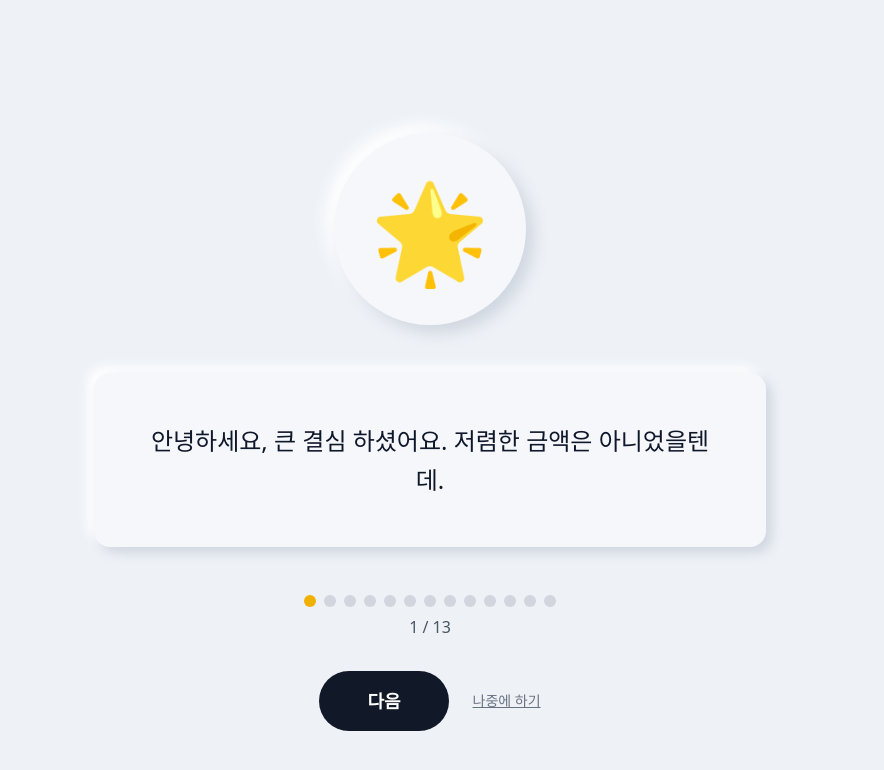
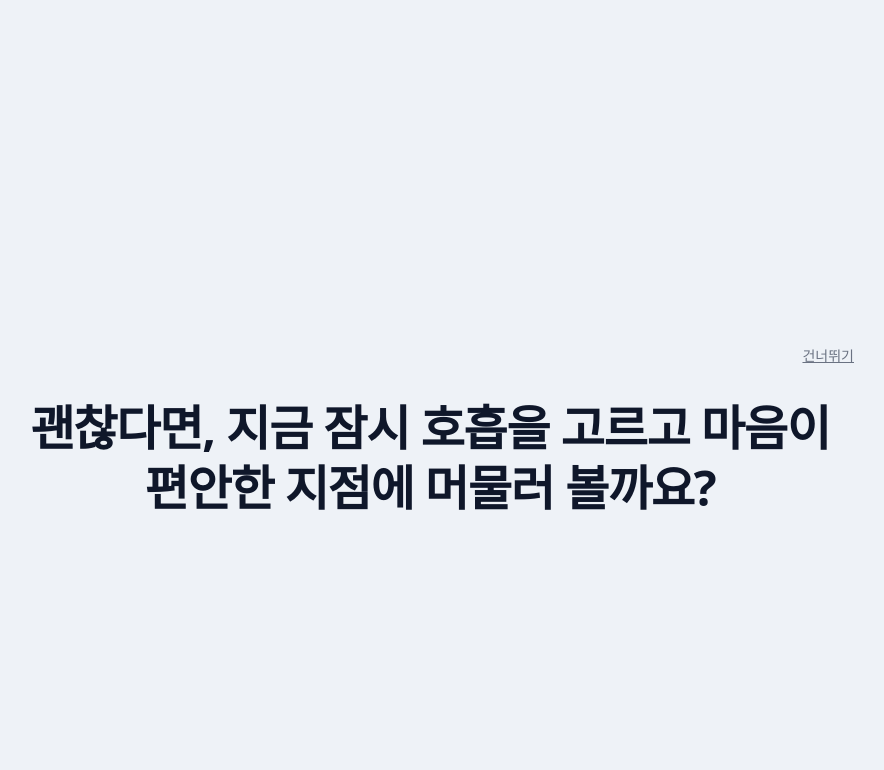
Before and after one commit to terry-U/why-consulting, a Next.js app: page /onboarding in a window 1280 px wide. Shown: the top 770 px of the page, without its empty margins (210-1094 px from the left). Built offline with nearby package versions, Linux system fonts and the light colour scheme.

Commit message:
feat(onboarding): 최초 로그인 1회 자동 온보딩 + 타이핑/축소 리디자인; 새 세션은 온보딩 생략

```diff
--- a/src/app/home/page.tsx
+++ b/src/app/home/page.tsx
@@ -35,6 +35,17 @@ export default function HomePage() {
       return
     }
 
+    // 최초 로그인 한 번만 온보딩 자동 표시 (로컬 디바이스 기준)
+    try {
+      const seen = typeof window !== 'undefined' && localStorage.getItem('onboarding_seen') === 'true'
+      if (!seen) {
+        router.push('/onboarding')
+        return
+      }
+    } catch (e) {
+      // localStorage 접근 불가 시 무시
+    }
+
     const loadUserData = async () => {
       try {
         // 사용자 상담 히스토리 가져오기
@@ -65,7 +76,8 @@ export default function HomePage() {
       if (!user) return
 
       const newSession = await createNewSession(user.id)
-      router.push(`/onboarding?sessionId=${newSession.id}`)
+      // 요구사항: 상담 시작 시에는 온보딩을 보여주지 않고 바로 세션으로 이동
+      router.push(`/session/${newSession.id}`)
     } catch (error) {
       console.error('새 세션 생성 오류:', error)
       alert('새 상담을 시작할 수 없습니다. 다시 시도해주세요.')
--- a/src/app/onboarding/page.tsx
+++ b/src/app/onboarding/page.tsx
@@ -1,56 +1,34 @@
 'use client'
 
-import { useState, useEffect, Suspense } from 'react'
+import { useState, useEffect, useRef, Suspense } from 'react'
 import { useRouter, useSearchParams } from 'next/navigation'
 
-// PRD에 명시된 정확한 온보딩 문구들
+// 온보딩 메시지(한 줄씩)
 const ONBOARDING_MESSAGES = [
-  "안녕하세요, 큰 결심 하셨어요. 저렴한 금액은 아니었을텐데.",
-  "하지만 반대로 확실히 말씀드릴 수 있는건, 당신이 더 당신답게 살고 싶다는 마음이 매우 간절하다는거에요.",
-  "지금까지의 삶은 어떠셨나요? 즐거웠나요? 지루했나요? 아니면 괴로웠나요. 혹은 참지 못 할 만큼 답답했나요?",
-  "지금부터 우리가 함께 찾아볼 \"why\"는 당신의 삶이 왜 그럴 수 밖에 없었는지를 발견 해 줄거에요.",
-  "그리고 사소한 습관부터 계획과 목표까지. 더 당신다운 삶으로 하나씩 조정해나갈 수 있는 절대적 기준. 동기의 원천을 찾아드릴거에요.",
-  "점이나 사주같은게 아니에요. 지금부터 저희는 당신에게 딱 8가지의 질문을 던질건데, 그것을 떠올리는 과정에서 심리학, 정신분석학, 인지과학 등 여러가지 방법론을 활용해 당신을 가장 잘 설명할 수 있는 단 한마디의 문장으로 정리할거에요.",
-  "그리고 이 소중한 문장을 어떻게 활용할 수 있는지는 상담이 끝나고 말씀드릴게요.",
-  "아. 시작하기 전에, 그저 몇마디 질문에 당신의 복잡하고 소중한 인생을 정의할 수 있다고 생각하시는건 아니죠?",
-  "이 상담은 최소 5번은 반복해서 해 보셔야 해요. 상담을 반복하면 반복할수록, 사실은 그 과정에서 나 스스로를 더 솔직하게 바라보게 된답니다. 나에게 가장 솔직해졌을 때, 진정한 나의 한 문장을 발견할 수 있을거에요. 그 문장을 바라보고 소름이 돋거나, 눈물이 핑 돌거나, 말할 수 없는 해방감이 느껴진다면. 그 때 멈추시면 돼요.",
-  "그래서 상담권을 10장 충전해드릴거에요.",
-  "그럼 이제 정말 시작해봅시다.",
-  "우선 방해받지 않고 마음이 가장 편안해지는 곳으로 이동해주세요. 좋아하는 노래를 틀어도 좋아요.",
-  "준비 됐나요?"
+  "안녕하세요. 여기까지 온 당신, 이미 절반은 해냈습니다.",
+  "이 여정은 당신을 더 당신답게 만드는 한 문장을 찾는 과정입니다.",
+  "우리는 8개의 질문으로, 감정과 장면을 하나씩 밝혀갈 거예요.",
+  "대단한 해답보다 중요한 건, 당신의 진짜 목소리입니다.",
+  "괜찮다면, 지금 잠시 호흡을 고르고 마음이 편안한 지점에 머물러 볼까요?",
+  "준비되었다면, 함께 시작해요."
 ]
 
-function OnboardingContent() {
-  const [currentStep, setCurrentStep] = useState(0)
-  const [showTicketModal, setShowTicketModal] = useState(false)
+function OnboardingRunner() {
   const router = useRouter()
   const searchParams = useSearchParams()
   const sessionId = searchParams.get('sessionId')
 
-  const isLastStep = currentStep === ONBOARDING_MESSAGES.length - 1
-  const isTicketStep = currentStep === 9 // "상담권을 10장 충전해드릴거에요" 다음
+  const [step, setStep] = useState(0)
+  const [text, setText] = useState('')
+  const [isTyping, setIsTyping] = useState(true)
+  const [isShrinking, setIsShrinking] = useState(false)
+  const typingTimer = useRef<NodeJS.Timeout | null>(null)
+  const afterTypeTimer = useRef<NodeJS.Timeout | null>(null)
+  const shrinkTimer = useRef<NodeJS.Timeout | null>(null)
 
-  const handleNext = () => {
-    if (isTicketStep && !showTicketModal) {
-      // 티켓 모달 표시
-      setShowTicketModal(true)
-      return
-    }
-
-    if (isLastStep) {
-      // 온보딩 완료 - 실제 상담으로 이동
-      if (sessionId) {
-        router.push(`/session/${sessionId}`)
-      } else {
-        router.push('/home')
-      }
-      return
-    }
-
-    setCurrentStep(prev => prev + 1)
-  }
-
-  const handleSkip = () => {
+  const finish = () => {
+    try { localStorage.setItem('onboarding_seen', 'true') } catch {}
+    // 요구사항: 상담 시작 시에는 온보딩을 보여줄 필요 없음 → 기본은 홈으로 복귀
     if (sessionId) {
       router.push(`/session/${sessionId}`)
     } else {
@@ -58,116 +36,73 @@ function OnboardingContent() {
     }
   }
 
-  const handleExit = () => {
-    router.push('/home')
-  }
+  useEffect(() => {
+    // 타이핑 시작
+    setText('')
+    setIsTyping(true)
+    const content = ONBOARDING_MESSAGES[step]
+    let i = 0
+    typingTimer.current = setInterval(() => {
+      i += 1
+      setText(content.slice(0, i))
+      if (i >= content.length) {
+        if (typingTimer.current) clearInterval(typingTimer.current)
+        setIsTyping(false)
+        // 잠깐 머물렀다가 빠르게 축소
+        afterTypeTimer.current = setTimeout(() => {
+          setIsShrinking(true)
+          shrinkTimer.current = setTimeout(() => {
+            setIsShrinking(false)
+            if (step >= ONBOARDING_MESSAGES.length - 1) {
+              finish()
+            } else {
+              setStep(prev => prev + 1)
+            }
+          }, 180) // 빠르게 줄어듦
+        }, 900) // 잠깐 머무름
+      }
+    }, 18) // 타자 속도
 
-  const closeTicketModal = () => {
-    setShowTicketModal(false)
-    setCurrentStep(prev => prev + 1)
-  }
+    return () => {
+      if (typingTimer.current) clearInterval(typingTimer.current)
+      if (afterTypeTimer.current) clearTimeout(afterTypeTimer.current)
+      if (shrinkTimer.current) clearTimeout(shrinkTimer.current)
+    }
+  }, [step])
 
   return (
-    <div className="min-h-screen flex items-center justify-center relative">
-      {/* 메인 온보딩 화면 */}
-      <div className="max-w-4xl mx-auto px-6 text-center">
-        {/* 심볼 영역 - 피크민/젤다 스타일 */}
-        <div className="mb-12">
-          <div className="neo w-48 h-48 mx-auto rounded-full flex items-center justify-center text-8xl transform hover:scale-105 transition-transform duration-300">
-            🌟
-          </div>
+    <div className="min-h-screen ui-container flex items-center justify-center">
+      <div className="max-w-4xl w-full px-6">
+        {/* 상단 액션 */}
+        <div className="flex justify-end mb-8">
+          <button
+            onClick={finish}
+            className="text-gray-500 hover:text-gray-700 text-sm underline"
+          >
+            건너뛰기
+          </button>
         </div>
 
-        {/* 메시지 영역 */}
-        <div className="mb-12">
-          <div className="card p-8 md:p-12 max-w-2xl mx-auto">
-            <p className="text-xl md:text-2xl leading-relaxed font-medium">
-              {ONBOARDING_MESSAGES[currentStep]}
-            </p>
-          </div>
-        </div>
-
-        {/* 진행률 표시 */}
-        <div className="mb-8">
-          <div className="flex justify-center space-x-2">
-            {ONBOARDING_MESSAGES.map((_, index) => (
-              <div
-                key={index}
-                className={`w-3 h-3 rounded-full transition-colors ${
-                  index <= currentStep ? 'bg-yellow-500' : 'bg-gray-300'
-                }`}
-              />
-            ))}
-          </div>
-          <p className="text-gray-600 mt-2">
-            {currentStep + 1} / {ONBOARDING_MESSAGES.length}
-          </p>
-        </div>
-
-        {/* 컨트롤 버튼들 */}
-        <div className="flex flex-col sm:flex-row justify-center items-center space-y-4 sm:space-y-0 sm:space-x-6">
-          {/* 다음 버튼 */}
-          <button
-            onClick={handleNext}
-            className="btn btn-primary text-white text-lg font-semibold py-4 px-12 rounded-full"
+        {/* 중앙 메시지 */}
+        <div className="flex items-center justify-center">
+          <div
+            aria-live="polite"
+            className={`text-center font-semibold leading-tight select-none transition-all duration-200 ease-out ${
+              isShrinking ? 'opacity-0 scale-95' : 'opacity-100 scale-100'
+            } ${isTyping ? 'tracking-normal' : 'tracking-tight'} text-3xl md:text-5xl`}
           >
-            {isLastStep ? '준비 됐어!' : '다음'}
-          </button>
-
-          {/* 나가기/건너뛰기 버튼 */}
-          <div className="flex space-x-4">
-            <button
-              onClick={handleExit}
-              className="text-gray-500 hover:text-gray-700 text-sm underline"
-            >
-              나중에 하기
-            </button>
-
-            {currentStep > 3 && (
-              <button
-                onClick={handleSkip}
-                className="text-gray-500 hover:text-gray-700 text-sm underline"
-              >
-                건너뛰기
-              </button>
-            )}
+            {text}
           </div>
         </div>
       </div>
-
-      {/* 티켓 지급 모달 */}
-      {showTicketModal && (
-        <div className="fixed inset-0 bg-black/50 flex items-center justify-center z-50 p-4">
-          <div className="card p-8 max-w-md w-full text-center">
-            <div className="text-6xl mb-4">🎟️</div>
-            <h3 className="text-2xl font-bold mb-4">
-              상담권 10장 지급!
-            </h3>
-            <p className="text-gray-500 mb-6">
-              충분한 시간을 가지고<br />
-              자신을 탐색해보세요
-            </p>
-            <button
-              onClick={closeTicketModal}
-              className="btn btn-primary text-white font-semibold py-3 px-8 rounded-full"
-            >
-              확인
-            </button>
-          </div>
-        </div>
-      )}
     </div>
   )
 }
 
 export default function OnboardingPage() {
   return (
-    <Suspense fallback={
-      <div className="min-h-screen bg-gradient-to-br from-yellow-50 via-orange-50 to-red-50 flex items-center justify-center">
-        <div className="text-2xl text-gray-600">로딩 중...</div>
-      </div>
-    }>
-      <OnboardingContent />
+    <Suspense fallback={<div className="min-h-screen ui-container flex items-center justify-center"><div className="text-gray-500">로딩 중…</div></div>}>
+      <OnboardingRunner />
     </Suspense>
   )
 }
```
